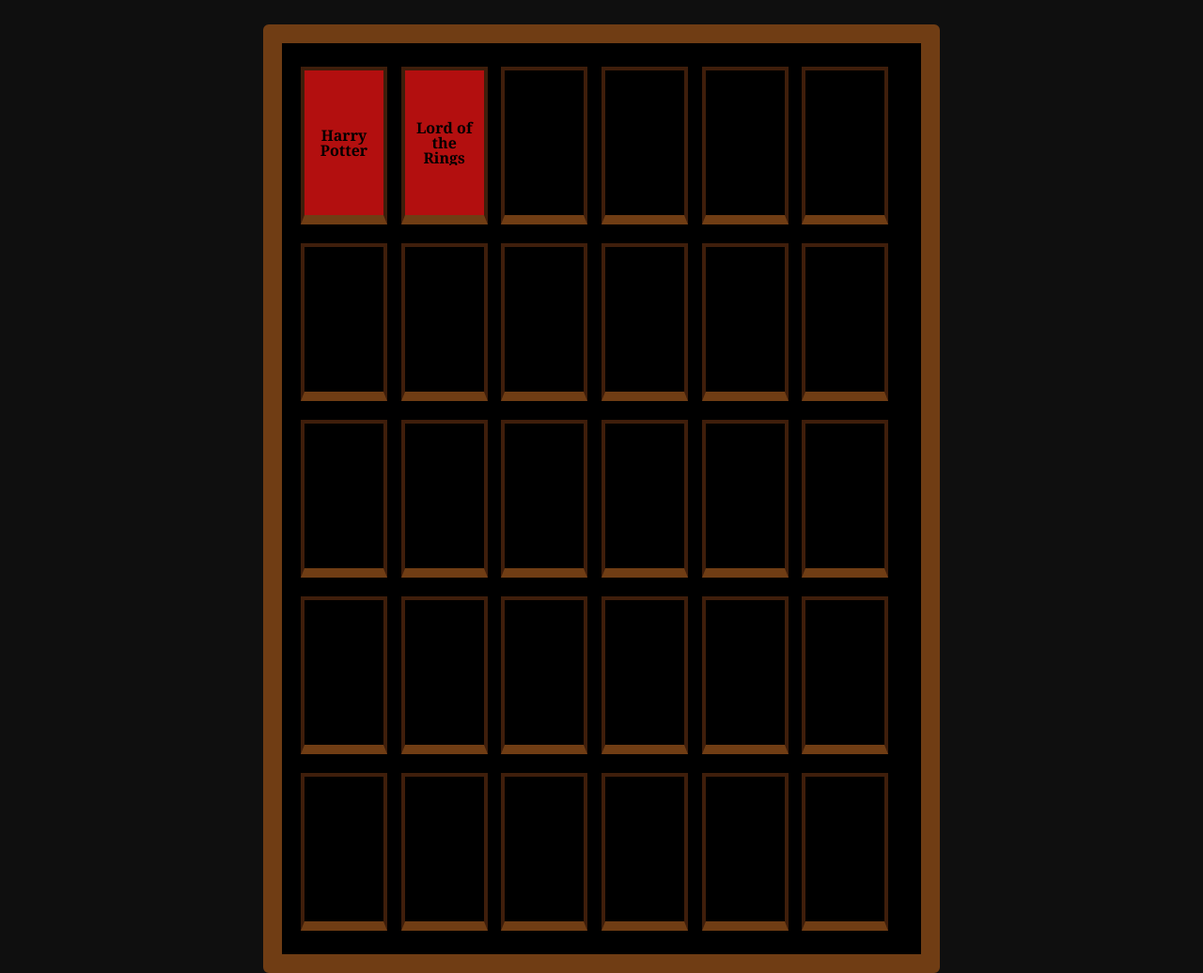
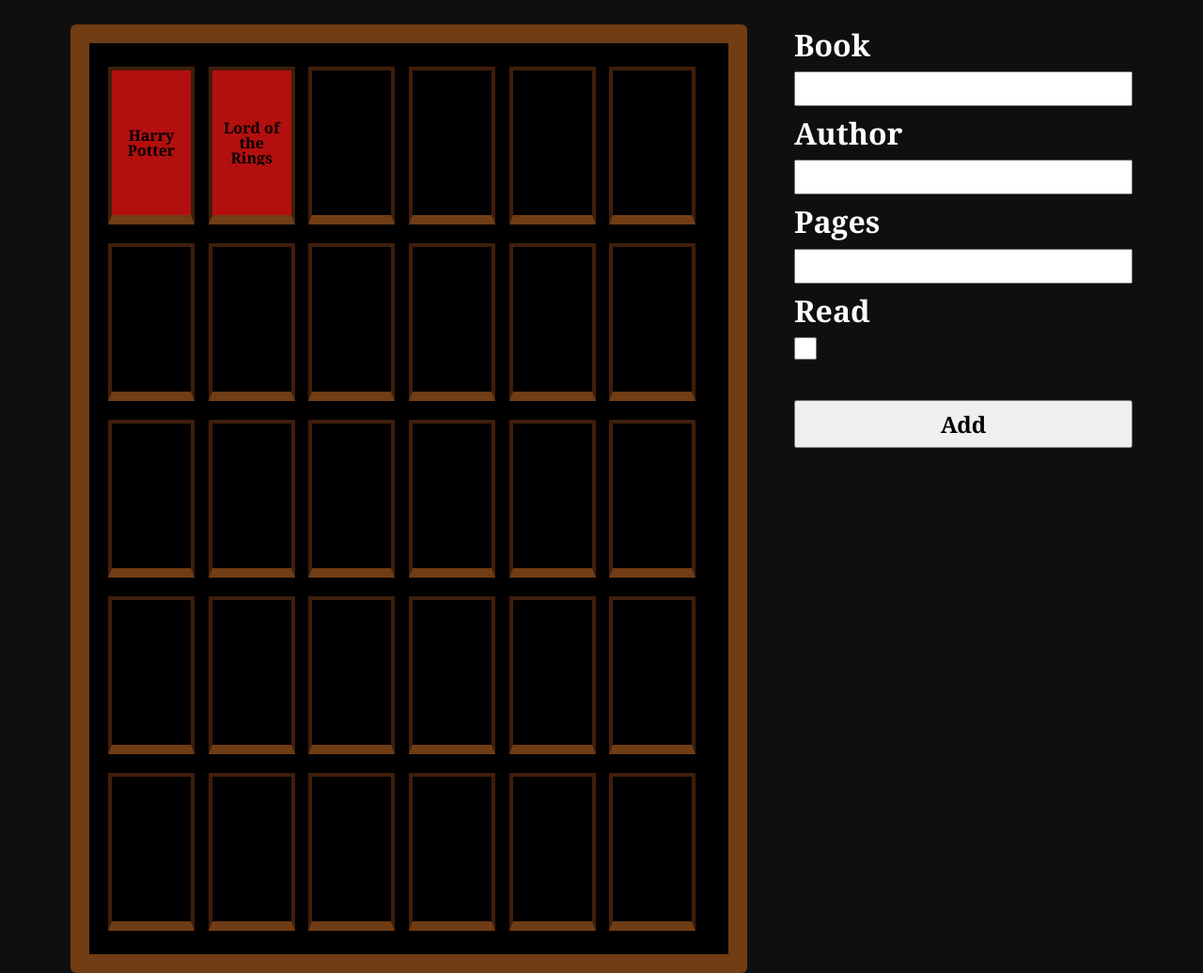
Before and after one commit to erik9691/Library-Project, a plain HTML site: page index.html in a window 1280 px wide. Shown: the whole page at 94% size. Drawn offline with Linux system fonts and the light colour scheme.

Commit message:
Add books through form UI

```diff
--- a/index.html
+++ b/index.html
@@ -40,5 +40,20 @@
         <div class="empty"></div>
         <div class="empty"></div>
     </div>
+    <form class="add-form" action="index.js" method="post">
+        <label for="book-text">Book</label>
+        <input type="text" name="bookName" id="book-text" required>
+
+        <label for="author-text">Author</label>
+        <input type="text" name="author" id="author-text" required>
+
+        <label for="pages-number">Pages</label>
+        <input type="number" name="pages" id="pages-number" required>
+
+        <label for="read-checkbox">Read</label>
+        <input type="checkbox" name="hasRead" id="read-checkbox">
+
+        <button type="submit">Add</button>
+    </form>
 </body>
 </html>
--- a/index.js
+++ b/index.js
@@ -1,7 +1,22 @@
 let myLibrary = [];
 
 let shelfSpaces = document.querySelector(".shelf").children;
+const addForm = document.querySelector(".add-form");
 
+addForm.addEventListener("submit", function (e)
+{
+    e.preventDefault();
+
+    const bookName = document.querySelector('input[name="bookName"]').value;
+    const author = document.querySelector('input[name="author"]').value;
+    const pages = document.querySelector('input[name="pages"]').value;
+    const hasRead = document.querySelector('input[name="hasRead"]').checked;
+
+    addBookToLibrary(bookName,author,pages,hasRead);
+    displayLibraryOnPage(myLibrary);
+
+    addForm.reset();
+});
 
 function Book(title, author, pages, read)
 {
--- a/style.css
+++ b/style.css
@@ -7,12 +7,16 @@
 body
 {
     background-color: #0F0F0F;
+    display: flex;
+    justify-content: center;
+    gap: 50px;
+    padding: 2%;
 }
+
 .shelf
 {
     background-color: black;
     width: 50vw;
-    margin: 2% auto;
     display: grid;
     grid-template-rows: repeat(3, 1fr);
     grid-template-columns: repeat(auto-fit, minmax(6rem, 1fr));
@@ -48,3 +52,31 @@ body
 {
     background-color: black;
 }
+
+.add-form
+{
+    display: flex;
+    flex-direction: column;
+    color: white;
+    font-size: 2rem;
+    font-weight: 600;
+
+    input, button
+    {
+        font-size: 1.5rem;
+        margin: 2% 0;
+    }
+
+    input[type="checkbox"]
+    {
+        width: 1.5rem;
+        height: 1.5rem;
+    }
+
+    button
+    {
+        padding: 2%;
+        font-weight: 600;
+        margin-top: 10%;
+    }
+}
```
